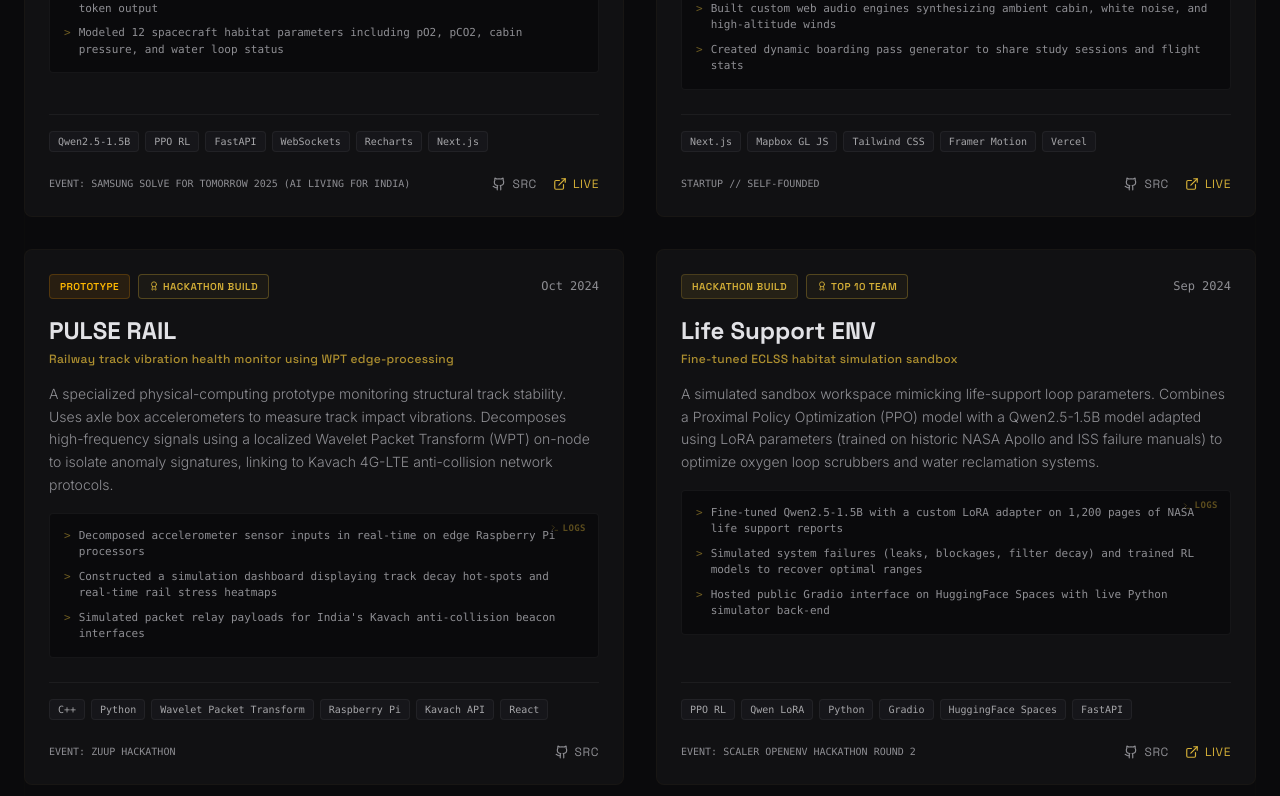
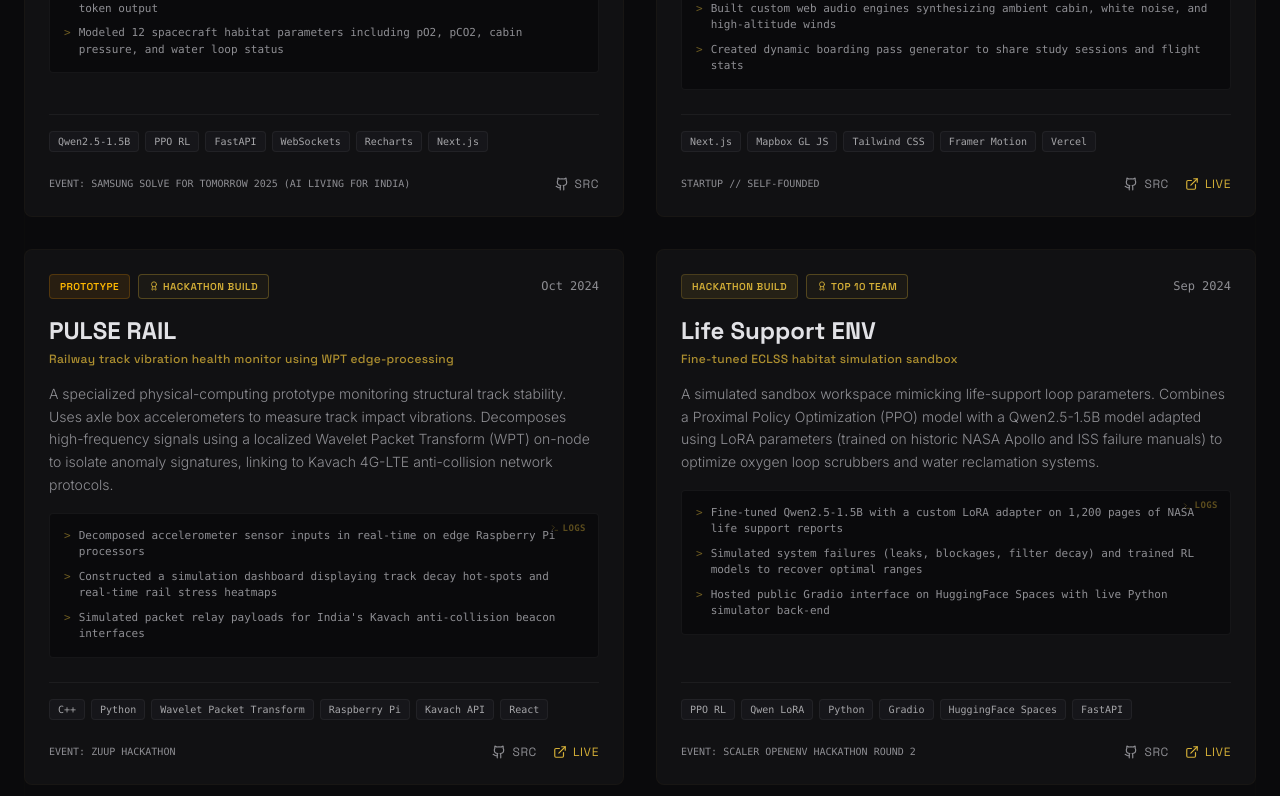
Before and after one commit to tsrinath2007/Personal-site, a Next.js app: page / in a window 1280 px wide. Shown: the part 1368-2164 px from the top of the page. Built offline with nearby package versions, Linux system fonts and the light colour scheme.

Commit message:
chore: update project git repositories and deployment URLs

```diff
--- a/src/data/projects.ts
+++ b/src/data/projects.ts
@@ -20,8 +20,7 @@ export const PROJECTS: Project[] = [
     tagline: "AI mission copilot for spacecraft ECLSS telemetry monitoring",
     description: "An intelligent space habitat cockpit assistant built for real-time monitoring of Environmental Control and Life Support System (ECLSS) telemetry. Implements a Proximal Policy Optimization (PPO) reinforcement learning agent for autonomous habitat adjustments and a fine-tuned Qwen2.5-1.5B model to generate natural language resolution logs during safety emergencies.",
     techStack: ["Qwen2.5-1.5B", "PPO RL", "FastAPI", "WebSockets", "Recharts", "Next.js"],
-    liveUrl: "https://astro-copilot.vercel.app",
-    githubUrl: "https://github.com/srinath/astro-copilot",
+    githubUrl: "https://github.com/tsrinath2007/Life-Support-ENV",
     status: "Live",
     event: "Samsung Solve for Tomorrow 2025 (AI Living for India)",
     award: "Round 1 Qualifier // Top 1000",
@@ -38,8 +37,8 @@ export const PROJECTS: Project[] = [
     tagline: "Gamified aviation-inspired study app mapping session durations to real flight paths",
     description: "A gamified productivity companion where study sessions are visual flights across India. Users select actual domestic aviation routes, and the countdown timer syncs with real flight times (e.g. Mumbai to Delhi = 2 hours). Displays an interactive map showing flight progression, elevation charts, and active aircraft noise generators for immersive focus.",
     techStack: ["Next.js", "Mapbox GL JS", "Tailwind CSS", "Framer Motion", "Vercel"],
-    liveUrl: "https://focusflight.vercel.app",
-    githubUrl: "https://github.com/srinath/gofocusgen",
+    liveUrl: "https://gofocusgen.vercel.app/",
+    githubUrl: "https://github.com/tsrinath2007/FlightEdu",
     status: "Live",
     event: "STARTUP // SELF-FOUNDED",
     award: "Startup",
@@ -56,7 +55,8 @@ export const PROJECTS: Project[] = [
     tagline: "Railway track vibration health monitor using WPT edge-processing",
     description: "A specialized physical-computing prototype monitoring structural track stability. Uses axle box accelerometers to measure track impact vibrations. Decomposes high-frequency signals using a localized Wavelet Packet Transform (WPT) on-node to isolate anomaly signatures, linking to Kavach 4G-LTE anti-collision network protocols.",
     techStack: ["C++", "Python", "Wavelet Packet Transform", "Raspberry Pi", "Kavach API", "React"],
-    githubUrl: "https://github.com/srinath/pulse-rail",
+    liveUrl: "https://faraway-railway.vercel.app/",
+    githubUrl: "https://github.com/tsrinath2007/FarAway",
     status: "Prototype",
     award: "Hackathon Build",
     event: "Zuup Hackathon",
@@ -73,8 +73,8 @@ export const PROJECTS: Project[] = [
     tagline: "Fine-tuned ECLSS habitat simulation sandbox",
     description: "A simulated sandbox workspace mimicking life-support loop parameters. Combines a Proximal Policy Optimization (PPO) model with a Qwen2.5-1.5B model adapted using LoRA parameters (trained on historic NASA Apollo and ISS failure manuals) to optimize oxygen loop scrubbers and water reclamation systems.",
     techStack: ["PPO RL", "Qwen LoRA", "Python", "Gradio", "HuggingFace Spaces", "FastAPI"],
-    liveUrl: "https://huggingface.co/spaces/srinath/life-support-env",
-    githubUrl: "https://github.com/srinath/life-support-env",
+    liveUrl: "https://huggingface.co/spaces/tsrinath/Scaler-Round-2",
+    githubUrl: "https://github.com/tsrinath2007/Scaler-Round-2",
     status: "Hackathon Build",
     event: "Scaler OpenEnv Hackathon Round 2",
     award: "Top 10 Team",
```
